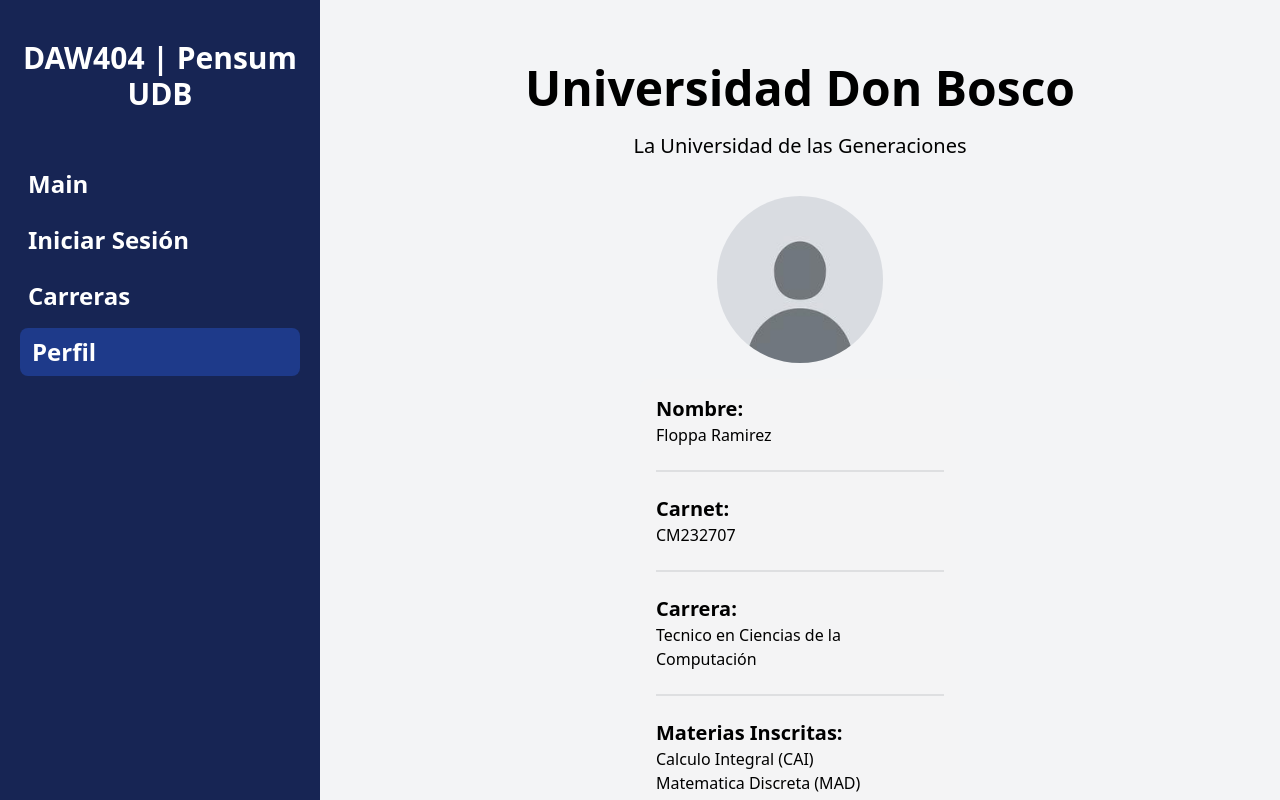
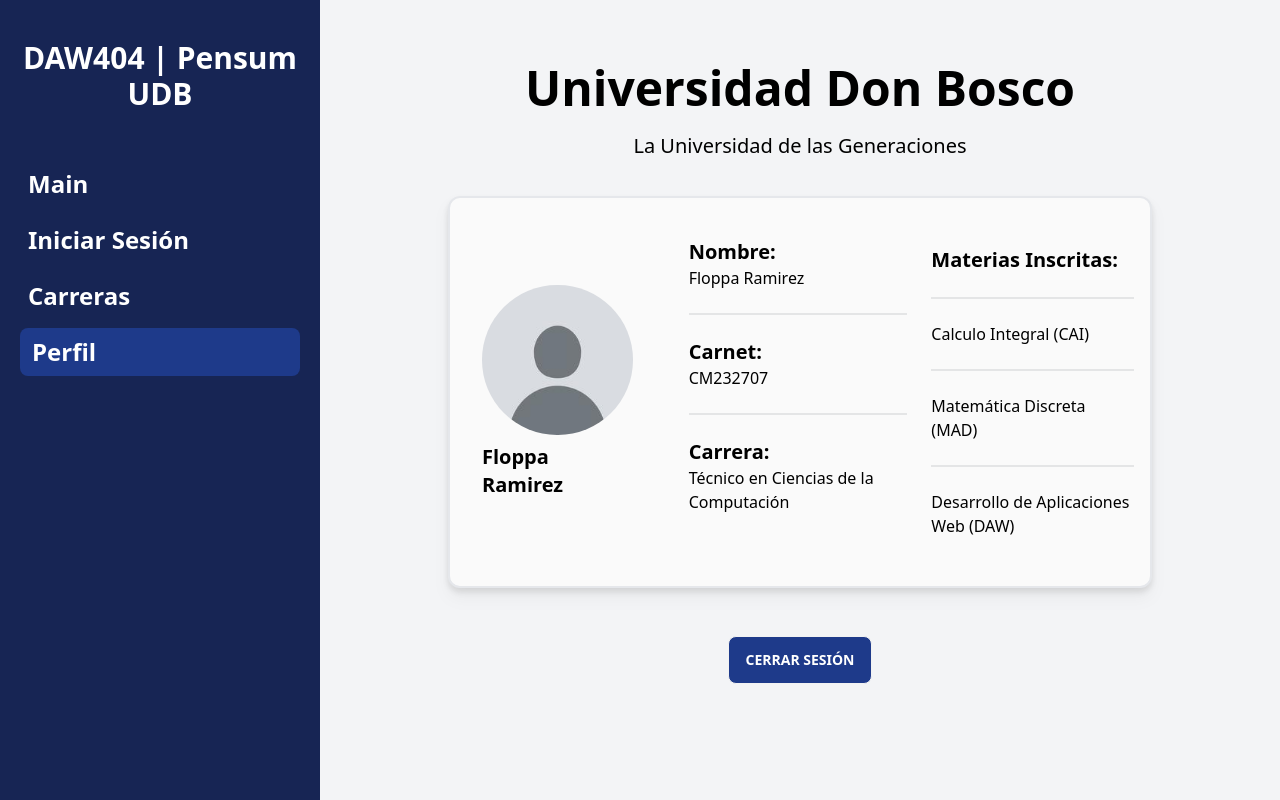
Before and after one commit to MatMT/FullReact, a React (Vite) app in the folder daw-pensum/: page /profile in a window 1280 px wide. Built offline with nearby package versions, Linux system fonts and the light colour scheme.

Commit message:
Rediseño Profile View

```diff
--- a/daw-pensum/src/pages/Profile.jsx
+++ b/daw-pensum/src/pages/Profile.jsx
@@ -11,44 +11,52 @@
         <p className="mb-5 text-xl">La Universidad de las Generaciones</p>
       </div>
 
-      <div className="flex flex-col items-center justify-center mt-[1rem] text-black">
-        <div className="avatar items-center justify-center">
-          <div className="w-5/6 rounded-full">
+      <div className="flex items-center justify-center mt-[1rem] py-[1rem] mx-[8rem] px-[0rem] gap-[2rem] rounded-xl drop-shadow-lg border-2 bg-zinc-50  text-black">
+        <div className="avatar flex flex-col pl-[2rem] pr-[1rem] items-center justify-center">
+          <div className="w-6/6 rounded-full">
             <img src={DefaultPfp} />
           </div>
+          <h1 className="text-xl mt-2 font-semibold text-black">Floppa Ramirez</h1>
         </div>
 
-        <div className="flex flex-col w-full px-[20rem] mt-4">
-          <div className="bg-zinc-100 rounded-lg p-4">
-            <div className="mb-4">
+        <div className="flex px-[0rem] my-4">
+          <div className="flex w-1/2">
+            <div className="rounded-lg p-2 flex flex-col">
+              <div className="mb-0">
                 <h2 className="text-xl font-semibold">Nombre:</h2>
                 <p>Floppa Ramirez</p>
               </div>
               <div className="divider"></div>
-            <div className="mb-4">
+              <div className="mb-0">
                 <h2 className="text-xl font-semibold">Carnet:</h2>
                 <p>CM232707</p>
               </div>
               <div className="divider"></div>
-            <div className="mb-4">
+              <div className="mb-0">
                 <h2 className="text-xl font-semibold">Carrera:</h2>
-              <p>Tecnico en Ciencias de la Computación</p>
+                <p>Técnico en Ciencias de la Computación</p>
               </div>
-            <div className="divider"></div>
-            <div className="mb-4">
+            </div>
+          </div>
+          <div className="flex w-1/2">
+            <div className="rounded-lg p-4 flex flex-col">
+            <div className="mb-0">
                 <h2 className="text-xl font-semibold">Materias Inscritas:</h2>
                 <ul>
+                <div className="divider py-0"></div>
                   <li>Calculo Integral (CAI)</li>
-                <li>Matematica Discreta (MAD)</li>
+                  <div className="divider"></div>
+                  <li>Matemática Discreta (MAD)</li>
+                  <div className="divider"></div>
                   <li>Desarrollo de Aplicaciones Web (DAW)</li>
                 </ul>
               </div>
             </div>
-
+          </div>
+        </div>
+      </div>
       <div className="flex w-full justify-center mt-[3rem]">
         <button className="btn bg-blue-900 text-white">Cerrar Sesión</button>
-          </div>
-        </div>
       </div>
     </>
   );
```
Lines whose indentation alone changed are shown as unchanged.
